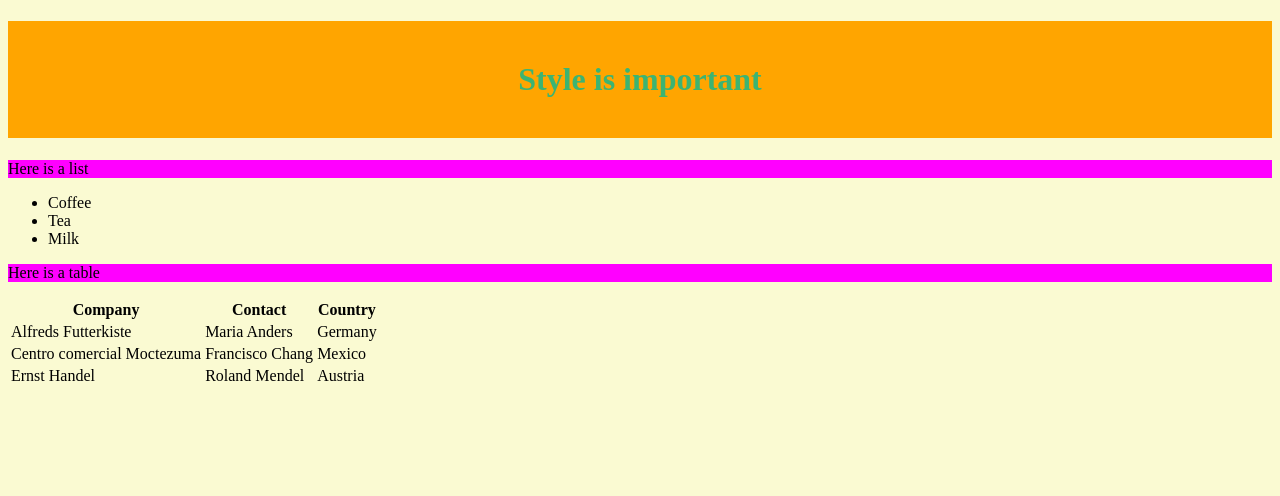
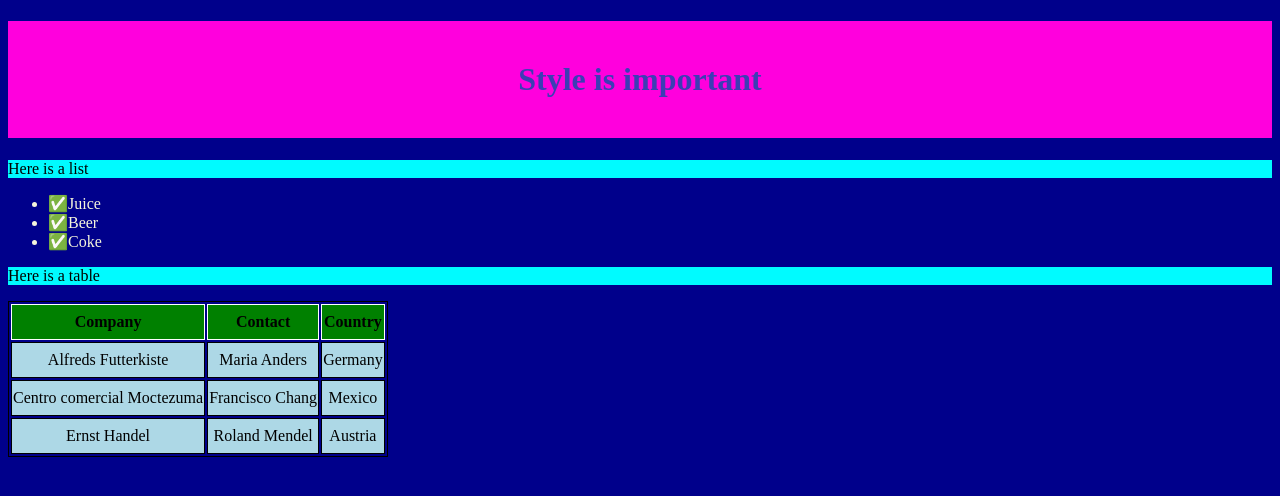
Before and after one commit to jaejun-lee06/ICS20-Unit1-04-HTML, a plain HTML site: page index2.html in a window 1280 px wide. Drawn offline with Linux system fonts and the light colour scheme.

Commit message:
Added tables

```diff
--- a/css/style2.css
+++ b/css/style2.css
@@ -4,16 +4,42 @@
 */
 
 body {
-  background-color: lightgoldenrodyellow;
+  background-color: darkblue;
 }
 
 h1 {
-  background-color: rgb(255 165 0);
-  color: hsl(147deg 50% 47%);
+  background-color: rgb(255 0 221);
+  color: hsl(239deg 50% 47%);
   padding: 40px;
   text-align: center;
 }
 
 p {
-  background-color: #f0f;
+  background-color: #00fbff;
 }
+
+ul {
+  color: beige;
+}
+
+ul li::before {
+  content: "✅";
+}
+
+table {
+  border: solid thin;
+}
+
+th {
+  height: 2rem;
+  background: green;
+  border: 1px solid white;
+  text-align: center;
+}
+
+td {
+  height: 2rem;
+  background: lightblue;
+  border: 1px solid black;
+  text-align: center;
+}
--- a/index2.html
+++ b/index2.html
@@ -14,9 +14,9 @@
     <h1>Style is important</h1>
     <p>Here is a list</p>
     <ul>
-      <li>Coffee</li>
-      <li>Tea</li>
-      <li>Milk</li>
+      <li>Juice</li>
+      <li>Beer</li>
+      <li>Coke</li>
     </ul>
     <p>Here is a table</p>
     <table>
```
